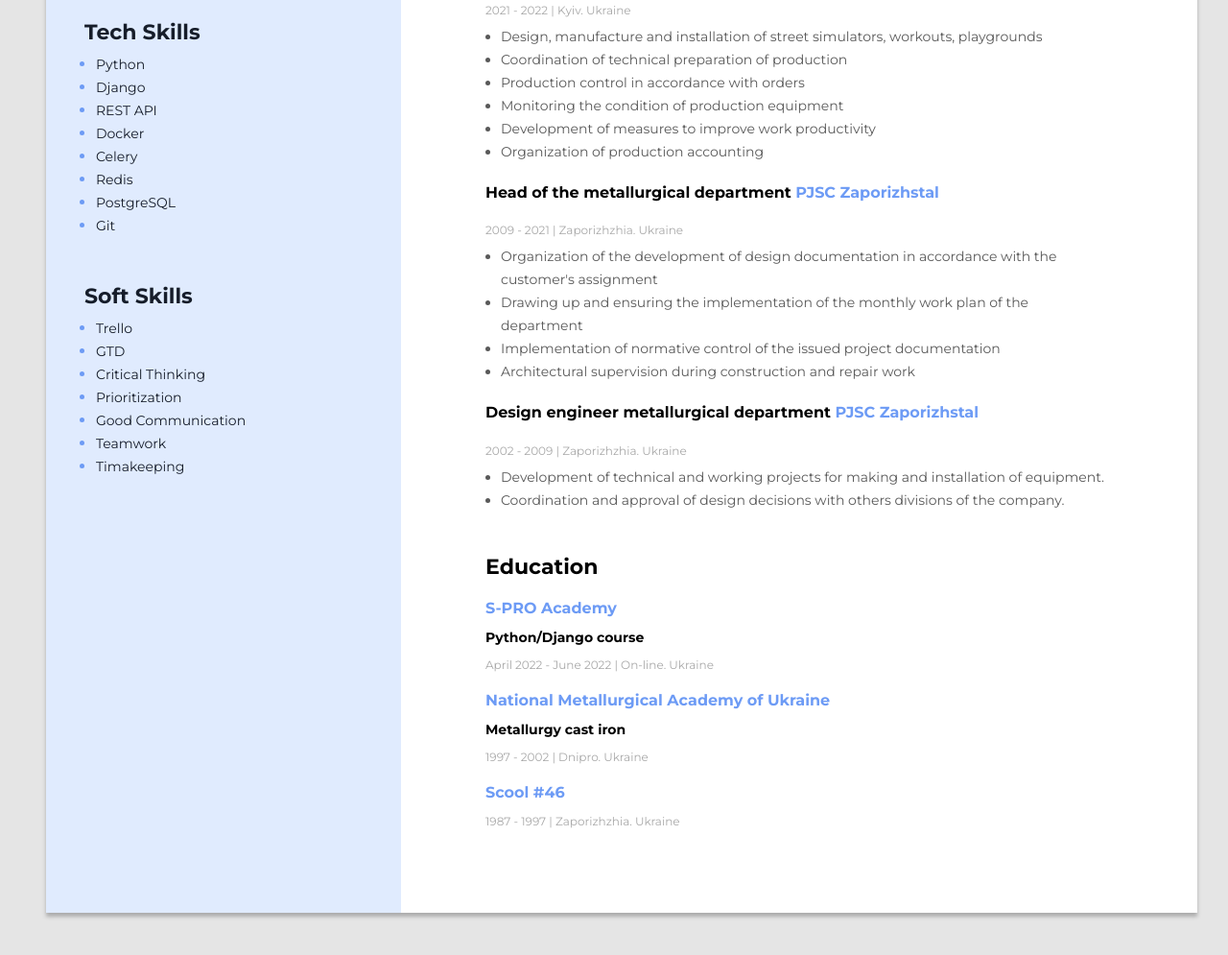
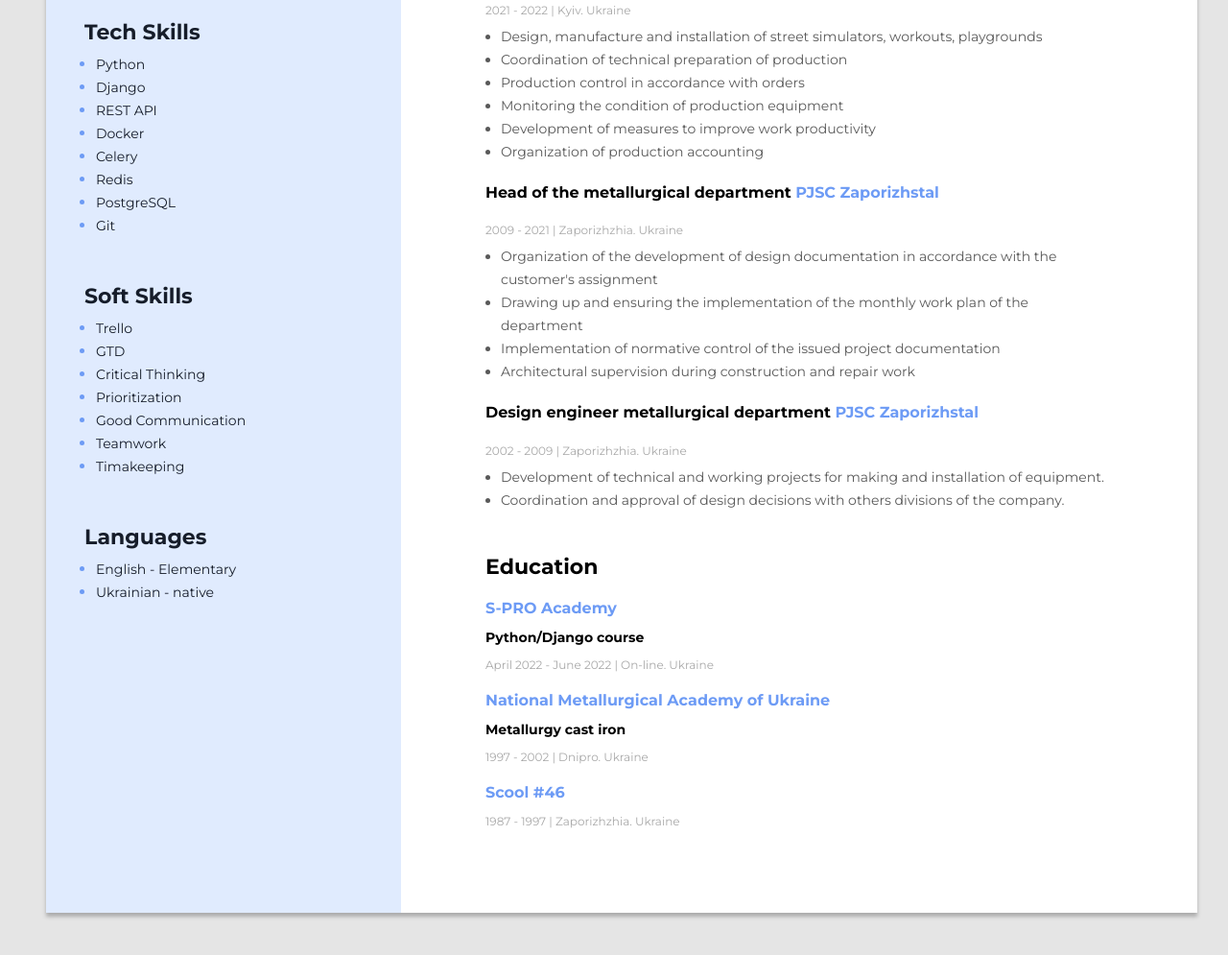
Before and after one commit to Shpyhun/Resume, a plain HTML site: page index.html in a window 1280 px wide. Shown: the part 619-1614 px from the top of the page at 96% size. Drawn offline with Linux system fonts and the light colour scheme.

Commit message:
add languages

```diff
--- a/css/style.css
+++ b/css/style.css
@@ -193,7 +193,8 @@ body {
 
 .contacts-container,
 .tech-skills-container,
-.soft-skills-container {
+.soft-skills-container,
+.languages-skills-container {
   margin: 48px 0 0 40px;
 }
 
--- a/index.html
+++ b/index.html
@@ -259,6 +259,21 @@
             </li>
           </ul>
         </div>
+
+                <!-- Languages -->
+        <div class="languages-skills-container">
+          <h3 class="sidebar-title">Languages</h3>
+          <ul class="skills-list">
+            <li class="skills-list-item">
+              <span span class="skills-list-text">English - Elementary</span>
+            </li>
+            <li class="skills-list-item">
+              <span span class="skills-list-text">Ukrainian - native</span>
+            </li>
+
+            </li>
+          </ul>
+        </div>
       </aside>
     </div>
   </body>
```
